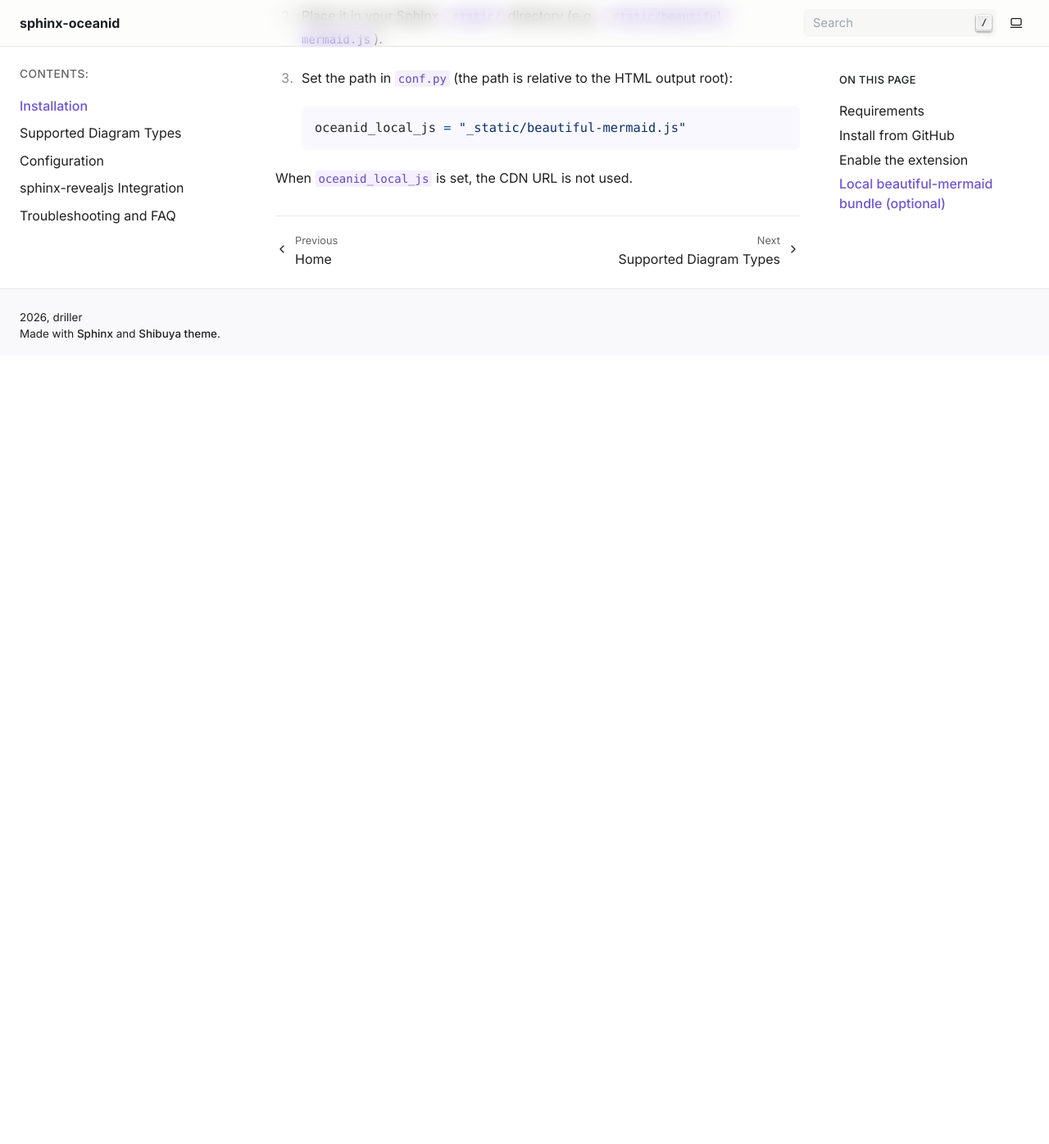
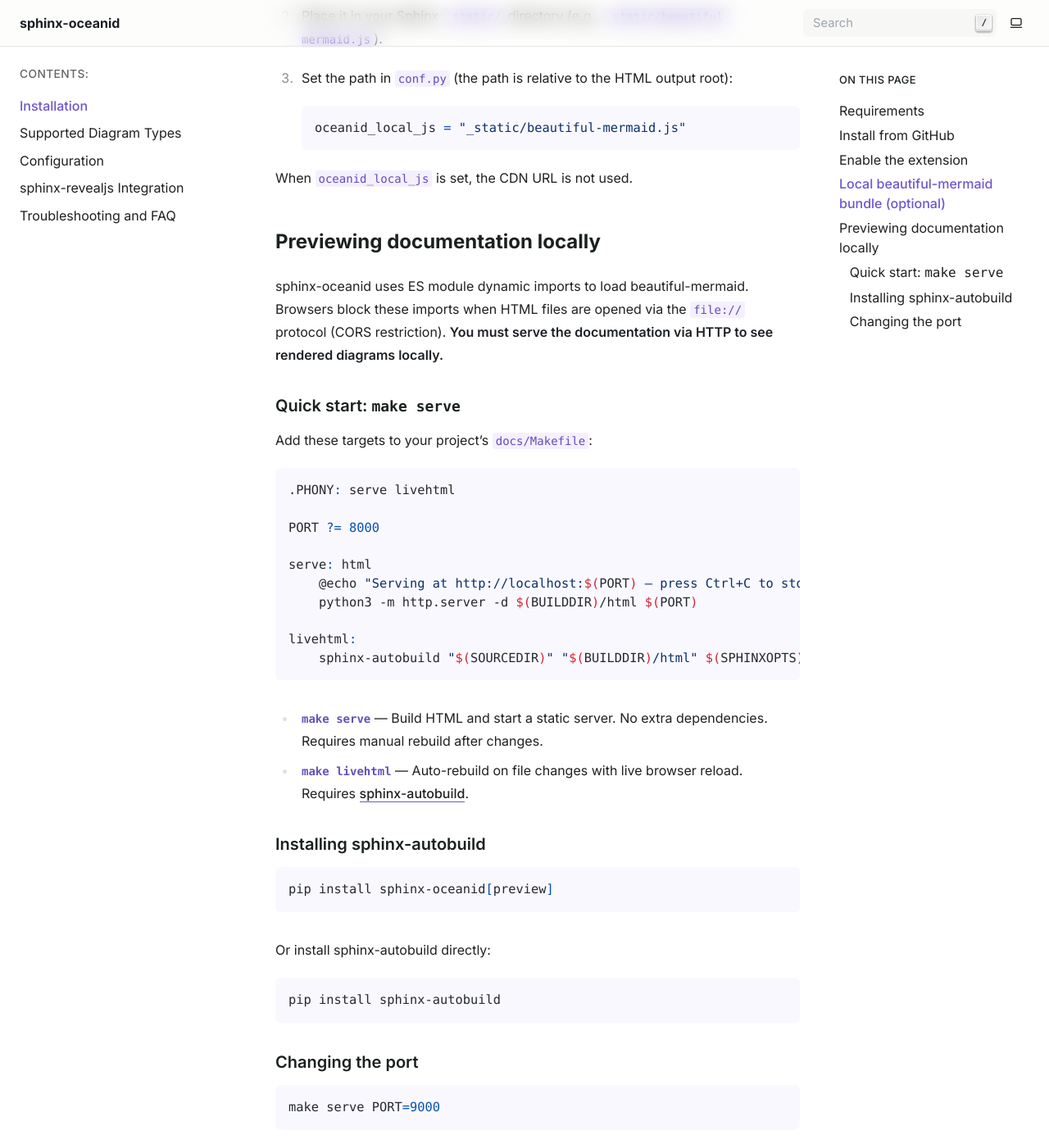
Before and after one commit to drillan/sphinx-oceanid, a Sphinx documentation site: the page built from docs/install.md, in a window 1280 px wide and 1400 px high, scrolled down 1153 px. Shown: the top 1396 px of the window at 82% size. Built offline with Sphinx 7.4.7, drawn with Linux system fonts in a browser that asks for light colours; before the commit the page ends 1587 px from its top, so only the background shows below that.

Commit message:
docs: add local preview instructions to install page
Co-Authored-By: Claude Opus 4.6 (1M context) <noreply@anthropic.com>

`````diff
--- a/docs/install.md
+++ b/docs/install.md
@@ -44,3 +44,45 @@ By default, sphinx-oceanid loads beautiful-mermaid from the [esm.sh](https://esm
    ```
 
 When `oceanid_local_js` is set, the CDN URL is not used.
+
+## Previewing documentation locally
+
+sphinx-oceanid uses ES module dynamic imports to load beautiful-mermaid. Browsers block these imports when HTML files are opened via the `file://` protocol (CORS restriction). **You must serve the documentation via HTTP to see rendered diagrams locally.**
+
+### Quick start: `make serve`
+
+Add these targets to your project's `docs/Makefile`:
+
+````makefile
+.PHONY: serve livehtml
+
+PORT ?= 8000
+
+serve: html
+	@echo "Serving at http://localhost:$(PORT) — press Ctrl+C to stop"
+	python3 -m http.server -d $(BUILDDIR)/html $(PORT)
+
+livehtml:
+	sphinx-autobuild "$(SOURCEDIR)" "$(BUILDDIR)/html" $(SPHINXOPTS) $(O)
+````
+
+- **`make serve`** — Build HTML and start a static server. No extra dependencies. Requires manual rebuild after changes.
+- **`make livehtml`** — Auto-rebuild on file changes with live browser reload. Requires [sphinx-autobuild](https://github.com/sphinx-doc/sphinx-autobuild).
+
+### Installing sphinx-autobuild
+
+```bash
+pip install sphinx-oceanid[preview]
+```
+
+Or install sphinx-autobuild directly:
+
+```bash
+pip install sphinx-autobuild
+```
+
+### Changing the port
+
+```bash
+make serve PORT=9000
+```
`````
